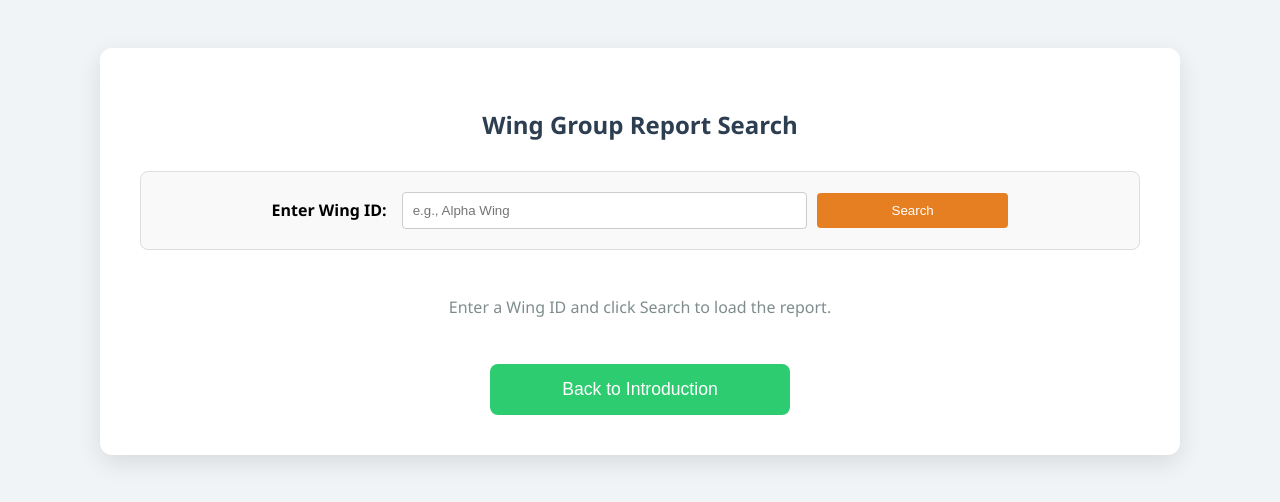
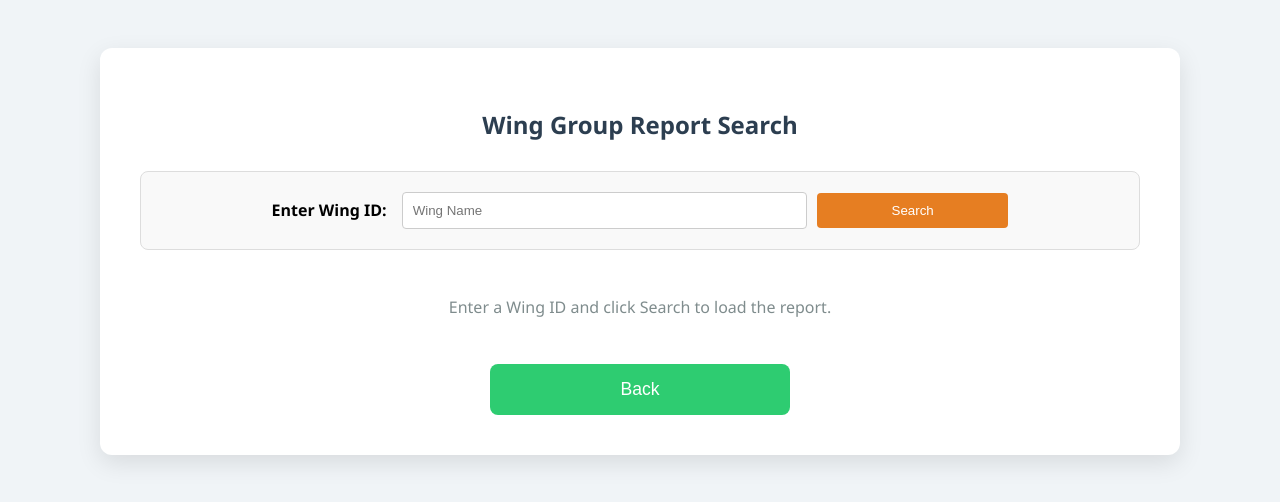
Before and after one commit to mpkwrk23/igasafest2025, a plain HTML site: page index.html in a window 1280 px wide. Both pictures are taken after a click on the button "Next". Drawn offline with Linux system fonts and the light colour scheme.

Commit message:
Update index.html

```diff
--- a/index.html
+++ b/index.html
@@ -51,7 +51,7 @@
         <p>The Imam Ghazzali Academy Students Association (IGASA) is the student organization of Imam Ghazzali Academy, which is affiliated with the Wayanad Muslim Orphanage. For the past 20 years, IGASA has been dedicated to promoting the academic, extracurricular, artistic, and athletic development of the students at our institution. Our goal is to foster personal growth and uphold our steadfast religious values within the community.</p>
 
         <h3>Igasa Fest 2k25</h3>
-        <p>gasa Fest is an annual arts festival held for the students of Imam Gazzali Academy. The event is officially sanctioned and supported by the academy to promote and develop educational activities among students.
+        <p>Igasa Fest is an annual arts festival held for the students of Imam Gazzali Academy. The event is officially sanctioned and supported by the academy to promote and develop educational activities among students.
 
 Recognized for enhancing skills, extracurricular activities, creative thinking, and productive interests, the festival includes skill-oriented and talent-based contests and programs. It plays a crucial role in the development of students at Imam Gazzali Academy and is an essential part of its curriculum..</p>
 
@@ -63,7 +63,7 @@ Recognized for enhancing skills, extracurricular activities, creative thinking,
 
         <div class="search-area">
             <label>Enter Wing ID:</label>
-            <input type="text" id="wingIdInput" placeholder="e.g., Alpha Wing" required>
+            <input type="text" id="wingIdInput" placeholder="Wing Name" required>
             <button onclick="searchWing()">Search</button>
         </div>
 
@@ -71,7 +71,7 @@ Recognized for enhancing skills, extracurricular activities, creative thinking,
             <p style="text-align: center; color: #7f8c8d;">Enter a Wing ID and click Search to load the report.</p>
         </div>
 
-        <button class="intro-btn" style="width: 30%; margin-top: 30px;" onclick="showPage('coverPage')">Back to Introduction</button>
+        <button class="intro-btn" style="width: 30%; margin-top: 30px;" onclick="showPage('coverPage')">Back </button>
     </div>
 
 </div>
@@ -79,9 +79,9 @@ Recognized for enhancing skills, extracurricular activities, creative thinking,
 <script>
     // --- 1. DATA STRUCTURE (Data remains the same) ---
     const studentData = {
-        "TECH001": { name: "Alex Smith", category: "Engineering Tech", wing: "Alpha Wing", finalGrade: "A+", programs: [
-            { name: "Advanced Robotics", grade: "A", position: 1 },
-            { name: "AI Algorithms", grade: "A-", position: 2 }
+        "NXR201": { name: "BASIL ", category: "SENIOR", wing: "NEXARA WING", finalGrade: "A+", programs: [
+            { name: "Speech Malayalam", grade: "A", position: 1 },
+            { name: "Essay Writings", grade: "A-", position: 2 }
         ]},
         "BUS002": { name: "Maria Garcia", category: "Business Management", wing: "Beta Wing", finalGrade: "C+", programs: [
             { name: "Financial Modeling", grade: "B+", position: 2 },
```
